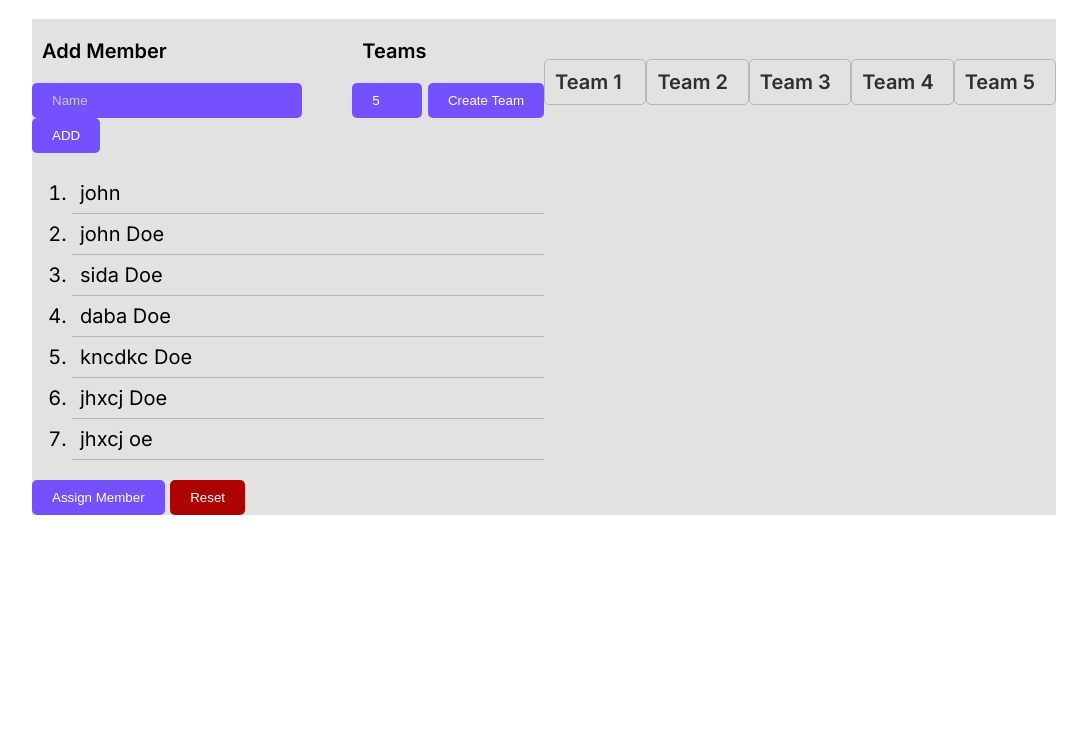
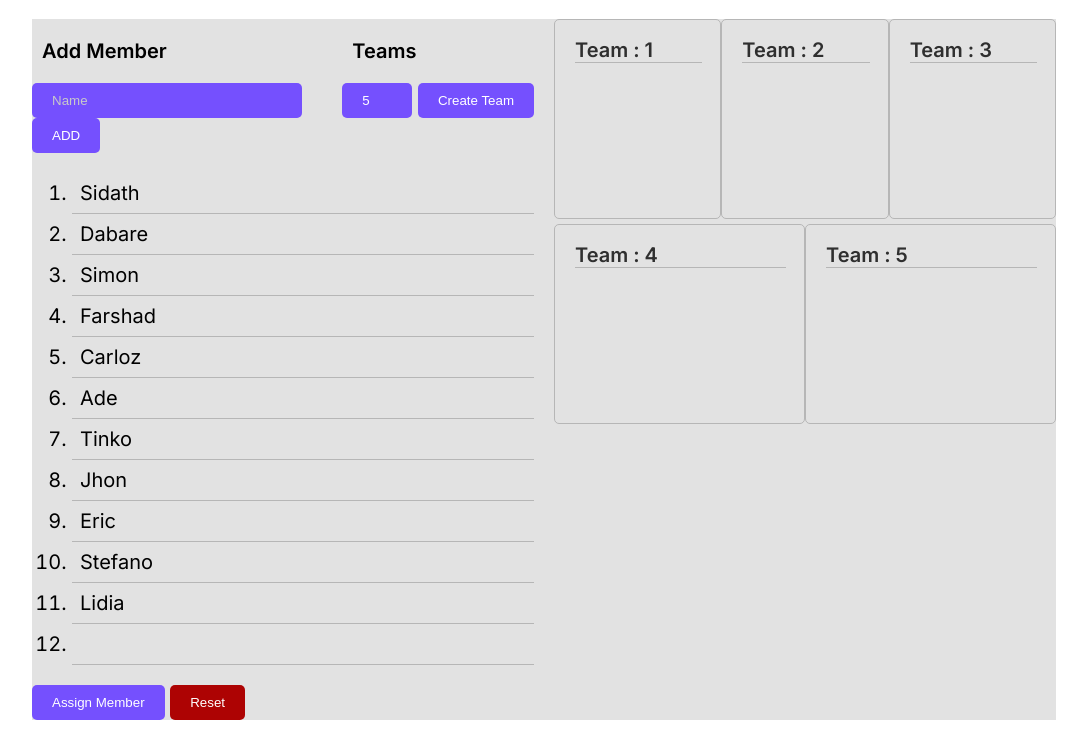
Before and after one commit to SidathDabare/WD-29-04-22-Challenge, a plain HTML site: page index.html in a window 1280 px wide. Both pictures are taken after typing "5" into the empty fields and a click on the button "Create Team". Shown: the part 63-800 px from the top of the page, without its empty margins (96-1183 px from the left). Drawn offline with Linux system fonts and the light colour scheme.

Commit message:
homework

```diff
--- a/index.html
+++ b/index.html
@@ -36,13 +36,13 @@
         </div>
         <div class="name-display">
           <ol id="nameList">
-            <li class="namesLi">john</li>
+            <!-- <li class="namesLi">john</li>
             <li class="namesLi">john Doe</li>
             <li class="namesLi">sida Doe</li>
             <li class="namesLi">daba Doe</li>
             <li class="namesLi">kncdkc Doe</li>
             <li class="namesLi">jhxcj Doe</li>
-            <li class="namesLi">jhxcj oe</li>
+            <li class="namesLi">jhxcj oe</li> -->
           </ol>
         </div>
         <input
--- a/index.js
+++ b/index.js
@@ -1,8 +1,20 @@
-let nameList = []; //list of naemes
+let nameList = [
+  "Sidath",
+  "Dabare",
+  "Simon",
+  "Farshad",
+  "Carloz",
+  "Ade",
+  "Tinko",
+  "Jhon",
+  "Eric",
+  "Stefano",
+  "Lidia",
+]; //list of naemes
+let currentTeam = 0;
+let newTeam = 0;
 let olList = document.querySelector("#nameList");
-// console.log(olList);
-// console.log(nameList);
-
+console.log(nameList.length);
 // get names------------
 function getNames() {
   let inputName = document.querySelector("#name");
@@ -11,7 +23,7 @@ function getNames() {
   createList();
 }
 //console.log(inputName.value);
-
+getNames();
 // display names-------------
 
 function createList() {
@@ -21,67 +33,76 @@ function createList() {
     console.log(name);
     let newLi = document.createElement("li");
     newLi.setAttribute("class", "namesLi");
+
+    olList.appendChild(newLi);
     newLi.innerText = name;
-    olList.appendChild(newLi);
   }
 }
 // createList();
 // Create teams-----------
+let teamsArr = [];
+
 function createTeam() {
   let teamDisplay = document.querySelector(".right-container");
   let inputNumbers = document.querySelector("#number").value;
   //console.log(inputNumbers);
   for (let i = 0; i < inputNumbers; i++) {
     let teams = inputNumbers[i];
-    teams = document.createElement("ol");
-    teams.setAttribute("class", "teamOl");
-    teams.innerText = "Team " + [i + 1];
+    teams = document.createElement("div");
+    teams.setAttribute("class", "teams");
+    teams.innerHTML = `<p>Team : ${[i + 1]}</p>`;
     teamDisplay.appendChild(teams);
+    teamsArr.push(teams);
+    console.log(teams);
   }
 }
-// get single name from list-------------------
-let names = document.querySelectorAll(".namesLi");
-//console.log(names);
-let newArr = [];
-console.log(newArr);
 
-function getSingleName() {
-  for (let index = 0; index < names.length; index++) {
-    let singleName = names[index].innerText;
-    newArr.push(singleName);
-    // names[1].innerText = "";
-    //console.log(e);
-  }
-  //return singleName;
-}
-getSingleName();
+// get number input value--
+// let newArr = [];
+// let inputNumbers = document.querySelector("#number");
+// let eachTeam = 0;
+// inputNumbers.addEventListener("input", function (e) {
+//   eachTeam = Math.floor(newArr.length / e.target.value);
+//   //console.log(eachTeam);
+// });
 
 // assign names----------------------
-let inputNumbers = document.querySelector("#number");
-// get number input value--
-let eachTeam = 0;
-inputNumbers.addEventListener("input", function (e) {
-  eachTeam = Math.ceil(newArr.length / e.target.value);
-  console.log(eachTeam);
-});
+let count = 1;
+//newTeam = document.querySelector(`.teams:nth-child(${count})`);
+function assignName() {
+  let teamCount = document.querySelectorAll(".teams").length;
+  console.log(teamCount);
 
-function assignName() {
-  let teamOl = document.querySelector(".teamOl");
-  //console.log(teamOl);
-  if (inputNumbers.value == 0) {
-    alert("Please add number");
-  } else if (eachTeam) {
-    //getSingleName();
-    for (let i = 0; i < eachTeam; i++) {
-      let singleName = newArr[i];
-      console.log(singleName);
-      let createLi = document.createElement("li");
-      createLi.innerText = singleName;
-      eachTeam = createLi;
-      teamOl.appendChild(createLi);
-    }
+  //while (nameList.length > 0) {
+  if (teamCount > 0 || teamCount % count === 0) {
+    let randomName = nameList[Math.floor(Math.random() * nameList.length)];
+    nameList = nameList.filter((name) => name !== randomName);
+    let newTeam = document.querySelector(`.teams:nth-child(${count})`);
+    let createNode = document.createElement("p");
+    createNode.innerText = randomName;
+    newTeam.appendChild(createNode);
+    count += 1;
+    return;
+    //teamsArr[count].push(newTeam);
+  } else if (teamCount.length < 0) {
+    alert("All names assigned");
+  } else {
+    count = 1;
+    let randomName = nameList[Math.floor(Math.random() * nameList.length)];
+    nameList = nameList.filter((name) => name !== randomName);
+    let newTeam = document.querySelector(
+      `.teams:nth-child(${count % teamCount})`
+    );
+    let createNode = document.createElement("p");
+    createNode.innerText = randomName;
+    newTeam.appendChild(createNode);
+    count += 1;
   }
 }
+
+//}
+// }
+
 // Reset page - clear all---------------------
 function resetData() {
   window.location.reload(true);
--- a/style.css
+++ b/style.css
@@ -67,31 +67,31 @@ input[type="button"] {
 .right-container {
   width: 50%;
   height: 100%;
-
   border-radius: 5px;
   display: flex;
+  flex-wrap: wrap;
+  margin-left: 20px;
 }
 
-.teamOl {
-  flex-direction: column;
+.teams {
+  flex: 1;
   position: relative;
   margin: auto;
-  width: 90%;
-  height: auto;
-
+  min-width: 30%;
+  min-height: 200px;
+  position: relative;
   border-radius: 5px;
   margin-bottom: 5px;
   padding: 10px;
   border: 1px solid rgb(182, 182, 182);
   color: rgb(47, 47, 47);
   font-weight: bold;
-  top: 40px;
 }
-.teamOl li {
+.teams p:nth-child(1) {
   border-bottom: 1px solid rgb(182, 182, 182);
-  padding: 8px 8px;
+  margin: 8px 8px 0 10px;
   font-size: 20px;
   list-style: none;
-  margin-left: 10px;
-  font-weight: normal;
+  font-weight: bold;
+  position: relative;
 }
```
